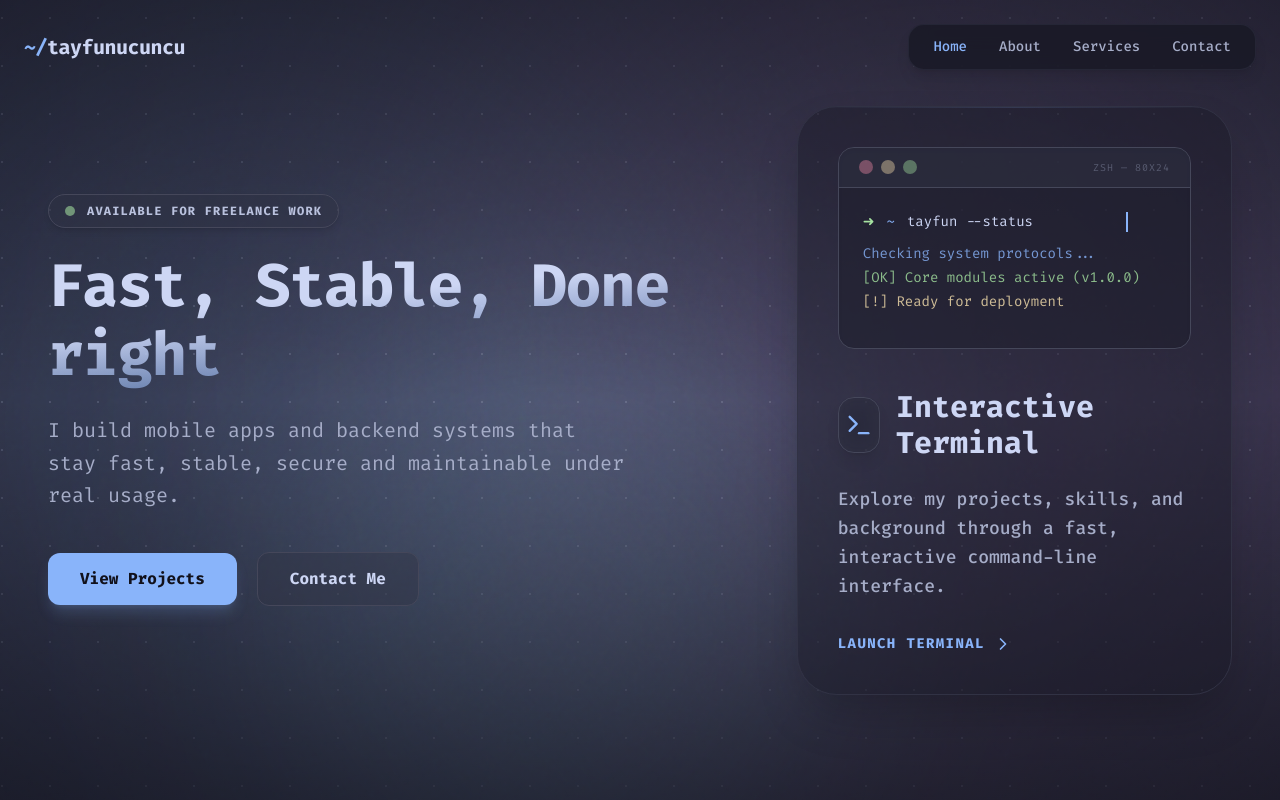
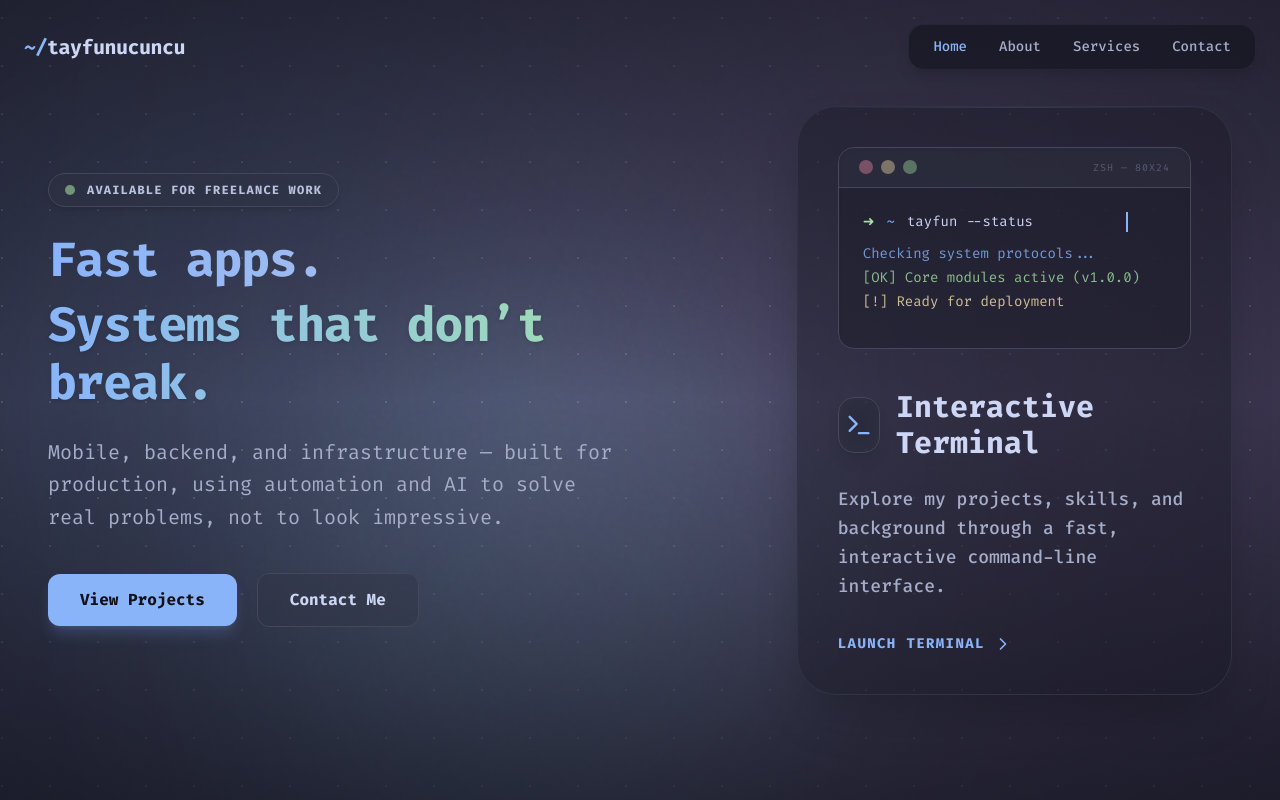
Before and after one commit to Tylefnx/portfolio-react, a Next.js app: page /en in a window 1280 px wide. Built offline with nearby package versions, Linux system fonts and the light colour scheme.

Commit message:
feat(react): update Terminal page content and sync localized 'Production-first' descriptors

```diff
--- a/src/app/[locale]/terminal/page.tsx
+++ b/src/app/[locale]/terminal/page.tsx
@@ -36,8 +36,17 @@ export default function TerminalPage() {
       <motion.div
         initial={{ opacity: 0, y: -20 }}
         animate={{ opacity: 1, y: 0 }}
-        className="max-w-6xl w-full mx-auto flex flex-col gap-6 z-10 pt-24 md:pt-28"
+        className="max-w-6xl w-full mx-auto flex flex-col gap-8 z-10 pt-24 md:pt-32"
       >
+        <div className="flex flex-col gap-3">
+          <h1 className="text-3xl lg:text-4xl font-black text-text tracking-tight">
+            {t("terminal.pageTitle")}
+          </h1>
+          <p className="text-lg text-subtext0 max-w-2xl leading-relaxed">
+            {t("terminal.pageDescription")}
+          </p>
+        </div>
+
         {/* Header Indicators */}
         <div className="flex items-center justify-end mb-2">
           <div className="flex items-center gap-3">
--- a/src/features/home/HomeSection.tsx
+++ b/src/features/home/HomeSection.tsx
@@ -24,9 +24,12 @@ export default function HomeSection() {
             </span>
           </div>
 
-          <h1 className="text-4xl lg:text-5xl xl:text-6xl font-black leading-[1.15] tracking-tight whitespace-pre-line">
-            <span className="bg-clip-text text-transparent bg-gradient-to-br from-text via-text to-blue/50">
-              {t("heroTitle")}
+          <h1 className="text-4xl lg:text-5xl font-black leading-[1.2] tracking-tight">
+            <span className="block bg-clip-text text-transparent bg-gradient-to-r from-blue to-text/90 font-black mb-2">
+              {t("heroTitle").split('\n')[0]}
+            </span>
+            <span className="block bg-clip-text text-transparent bg-gradient-to-r from-blue to-green font-black drop-shadow-sm">
+              {t("heroTitle").split('\n')[1]}
             </span>
           </h1>
           <p className="mt-6 text-lg lg:text-xl text-subtext0 leading-relaxed max-w-xl">
--- a/src/messages/en.json
+++ b/src/messages/en.json
@@ -12,19 +12,19 @@
   },
   "home": {
     "statusPill": "Available for Freelance Work",
-    "heroTitle": "Fast, Stable, Done right",
-    "heroDescription": "I build mobile apps and backend systems that stay fast, stable, secure and maintainable under real usage.",
+    "heroTitle": "Fast apps.\nSystems that don’t break.",
+    "heroDescription": "Mobile, backend, and infrastructure — built for production, using automation and AI to solve real problems, not to look impressive.",
     "viewProjects": "View Projects",
     "contactMe": "Contact Me"
   },
   "about": {
     "header": {
-      "title": "Clean Code & System Integrity",
-      "description": "Full Stack Developer and System Administrator with a focus on Clean Architecture and secure API integrations."
+      "title": "How I Work",
+      "description": "Mobile apps backed by reliable systems. Built to stay fast and stable under real usage."
     },
     "mission": {
-      "title": "Technical Approach",
-      "content": "To deliver production-ready applications by combining Flutter's UI power with robust Go backends and secured Linux environments."
+      "title": "Production-first mindset",
+      "content": "Mobile-first systems, supported by reliable backend and infrastructure. Built to stay fast and stable under real load."
     },
     "vision": {
       "title": "Core Values",
@@ -90,6 +90,8 @@
     }
   },
   "terminal": {
+    "pageTitle": "Prefer terminals?",
+    "pageDescription": "There’s a faster way to explore — a command-line version of my portfolio.",
     "welcome": [
       "Welcome to Tayfun OS v1.0.0 (Gentoo/Linux)",
       "System initialized. All services active and secure.",
--- a/src/messages/tr.json
+++ b/src/messages/tr.json
@@ -12,19 +12,19 @@
   },
   "home": {
     "statusPill": "Freelance Projeler İçin Müsait",
-    "heroTitle": "Hızlı, Kararlı, Doğru",
-    "heroDescription": "Gerçek kullanım altında hızlı, kararlı, güvenli ve bakımı kolay kalan mobil uygulamalar ve backend sistemleri geliştiriyorum.",
+    "heroTitle": "Hızlı uygulamalar.\nKırılmayan sistemler.",
+    "heroDescription": "Mobil, backend ve altyapı — etkileyici görünmek için değil, gerçek problemleri otomasyon ve yapay zeka ile çözmek için, prodüksiyon odaklı geliştirildi.",
     "viewProjects": "Projeleri İncele",
     "contactMe": "İletişime Geç"
   },
   "about": {
     "header": {
-      "title": "Temiz Kod ve Sistem Bütünlüğü",
-      "description": "Temiz Mimari ve güvenli API entegrasyonlarına odaklanan Full Stack Geliştirici ve Sistem Yöneticisi."
+      "title": "Nasıl Çalışırım",
+      "description": "Güvenilir sistemlerle desteklenen mobil uygulamalar. Gerçek kullanımda hızlı ve kararlı kalacak şekilde tasarlandı."
     },
     "mission": {
-      "title": "Teknik Yaklaşımım",
-      "content": "Flutter'ın UI gücünü, sağlam Go backend sistemleri ve güvenli Linux ortamlarıyla birleştirerek yayına hazır çözümler sunmak."
+      "title": "Önce Prodüksiyon Anlayışı",
+      "content": "Güvenilir backend ve altyapı ile desteklenen, mobil öncelikli sistemler. Gerçek yük altında hızlı ve kararlı kalacak şekilde geliştirildi."
     },
     "vision": {
       "title": "Temel Değerler",
@@ -90,6 +90,8 @@
     }
   },
   "terminal": {
+    "pageTitle": "Terminalleri mi tercih edersin?",
+    "pageDescription": "Keşfetmenin daha hızlı bir yolu var — portfolyomun komut satırı versiyonu.",
     "welcome": [
       "Tayfun OS v1.0.0'a Hoş Geldiniz (Gentoo/Linux)",
       "Sistem başlatıldı. Tüm servisler aktif ve güvenli.",
```
